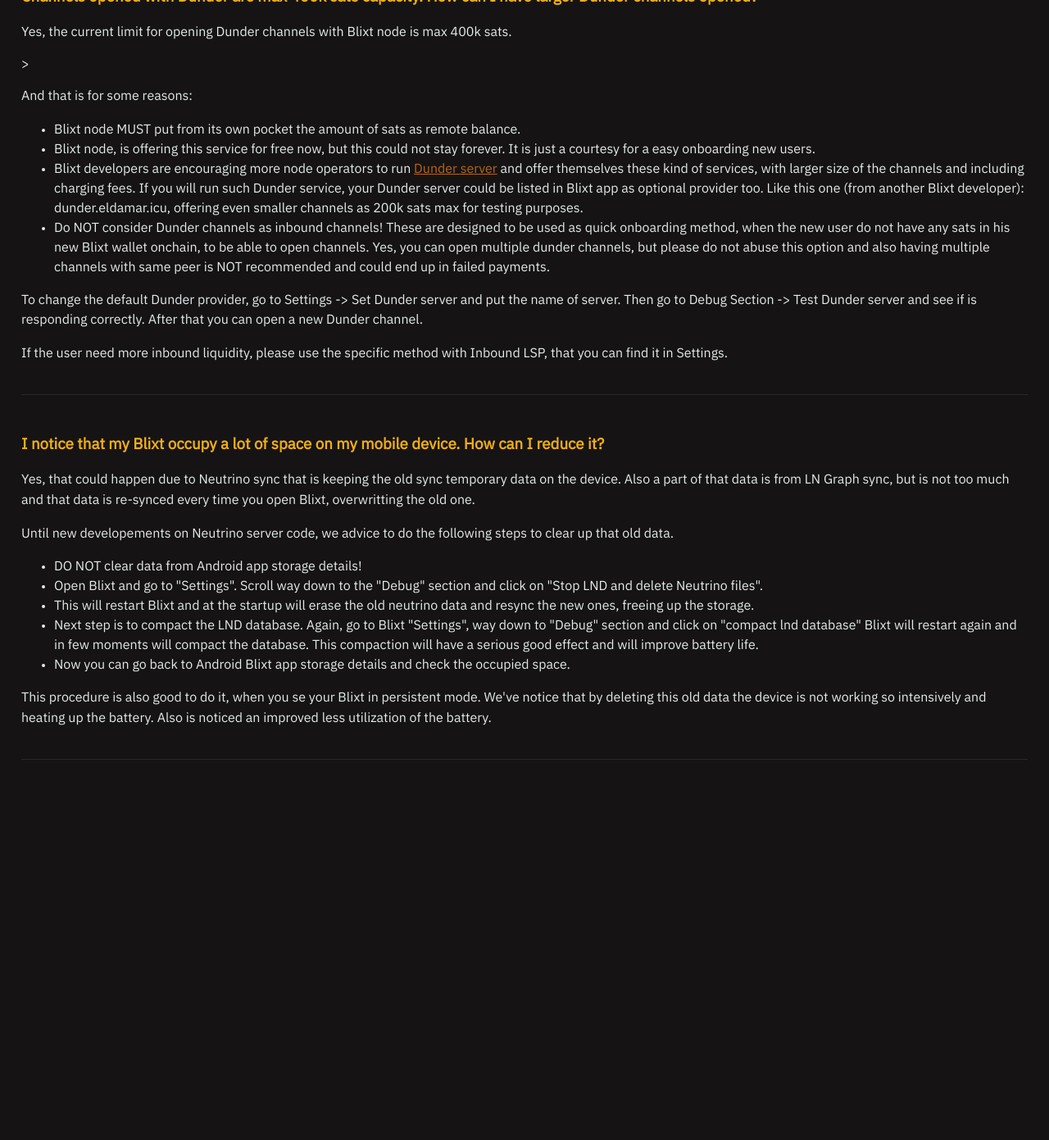
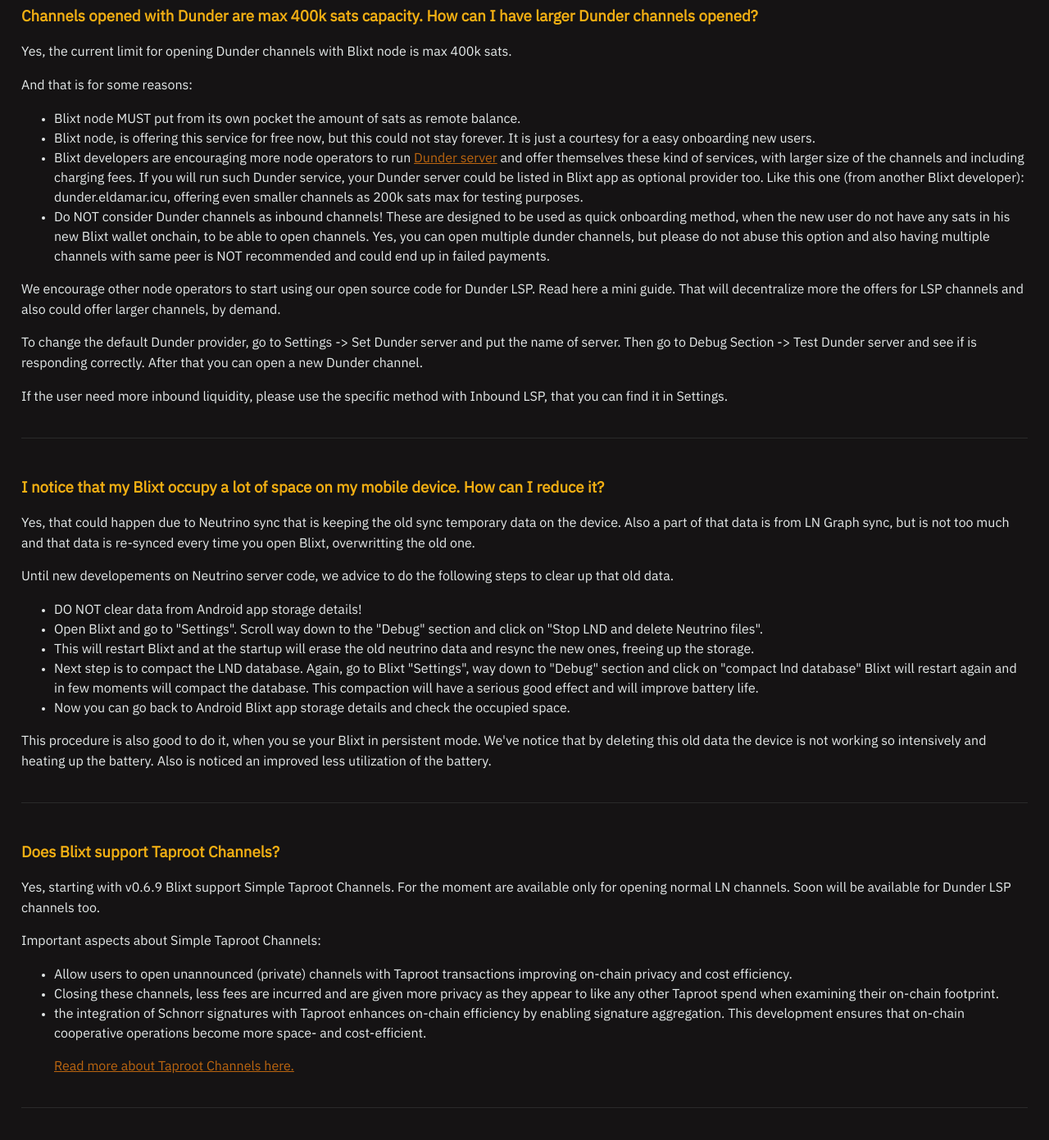
Before and after one commit to BlixtWallet/blixtwallet.github.io, a Jekyll site: the page built from faq.html, in a window 1280 px wide and 1400 px high, scrolled down 13352 px. Shown: the top 1391 px of the window at 82% size. Built offline with Jekyll 4.4.1, drawn with Linux system fonts in a browser that asks for light colours; before the commit the page ends 14327 px from its top, so only the background shows below that; some of the changed text lies outside the part shown.

Commit message:
add taproot channels in FAQ

```diff
--- a/faq.html
+++ b/faq.html
@@ -51,6 +51,7 @@
       <li><a href="#blixt-lnaddress">Does Blixt Wallet have a Lightning Address I can receive with?</a></li>
       <li><a href="#blixt-dunder-channels">Channels opened with Dunder are max 400k sats capacity. How can I have larger Dunder channels opened?</a></li>
       <li><a href="#blixt-data">I notice that my Blixt occupy a lot of space on my mobile device. How can I reduce it?</a></li>
+      <li><a href="#blixt-taproot">Does Blixt support Taproot channels?</a></li>
     </ul>
   </section>
   <section id="what-is-ln">
@@ -687,7 +688,7 @@
 
   <section id="blixt-dunder-channels">
     <h3>Channels opened with Dunder are max 400k sats capacity. How can I have larger Dunder channels opened?</h3>
-    <p>Yes, the current limit for opening Dunder channels with Blixt node is max 400k sats.</p>>
+    <p>Yes, the current limit for opening Dunder channels with Blixt node is max 400k sats.</p>
     <p>And that is for some reasons:</p>
       <ul>
       <li>Blixt node MUST put from its own pocket the amount of sats as remote balance.</li>
@@ -700,7 +701,9 @@
           when the new user do not have any sats in his new Blixt wallet onchain, to be able to open channels. Yes, you can open multiple dunder channels,
           but please do not abuse this option and also having multiple channels with same peer is NOT recommended and could end up in failed payments.</li>
       </ul>
-    <p>To change the default Dunder provider, go to Settings -> Set Dunder server and put the name of server.
+      <p>We encourage other node operators to start using our open source code for Dunder LSP. Read here a mini guide.
+        That will decentralize more the offers for LSP channels and also could offer larger channels, by demand.</p>
+      <p>To change the default Dunder provider, go to Settings -> Set Dunder server and put the name of server.
        Then go to Debug Section -> Test Dunder server and see if is responding correctly. After that you can open a new Dunder channel.</p>
     <p>If the user need more inbound liquidity, please use the specific method with Inbound LSP, that you can find it in Settings.</p>
   </section>
@@ -722,4 +725,19 @@
     <p>This procedure is also good to do it, when you se your Blixt in persistent mode. We've notice that by deleting this old data the device is not working
       so intensively and heating up the battery. Also is noticed an improved less utilization of the battery.</p>
   </section>
+
+  <section id="blixt-taproot">
+    <h3>Does Blixt support Taproot Channels?</h3>
+    <p>Yes, starting with v0.6.9 Blixt support Simple Taproot Channels.
+      For the moment are available only for opening normal LN channels. Soon will be available for Dunder LSP channels too.</p>
+    <p>Important aspects about Simple Taproot Channels:</p>
+    <ul>
+      <li>Allow users to open unannounced (private) channels with Taproot transactions improving on-chain privacy and cost efficiency.</li>
+      <li>Closing these channels, less fees are incurred and are given more privacy as they appear to like any other
+        Taproot spend when examining their on-chain footprint.</li>
+      <li>the integration of Schnorr signatures with Taproot enhances on-chain efficiency by enabling signature aggregation.
+        This development ensures that on-chain cooperative operations become more space- and cost-efficient.</li>
+    <p><a href="https://lightning.engineering/posts/2023-10-03-lnd-0.17-launch/">Read more about Taproot Channels here.</a></p>
+    </ul>
+  </section>
 </article>
```
Also changed, not shown: faq_es.html (+17 -1 lines).
